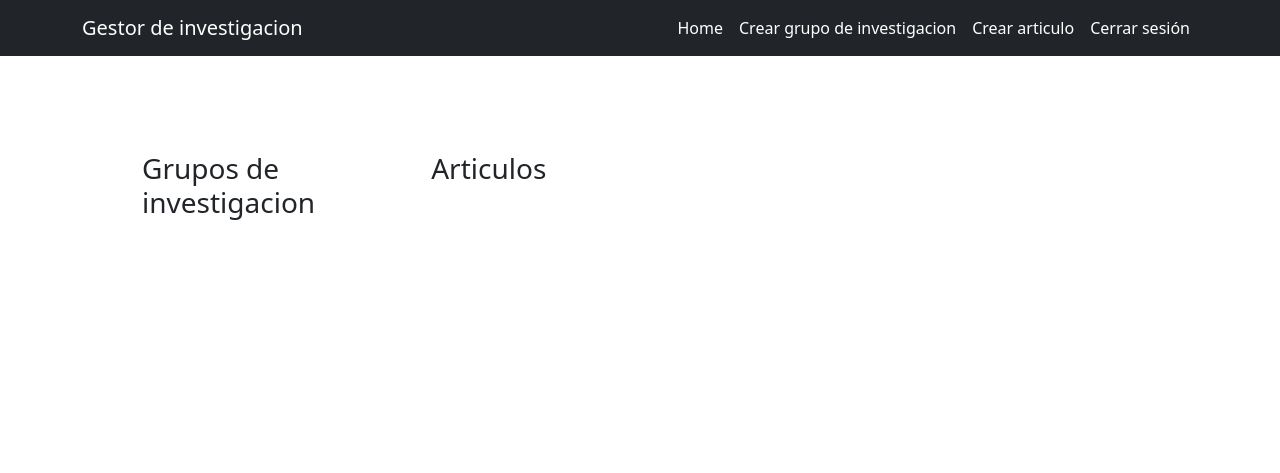
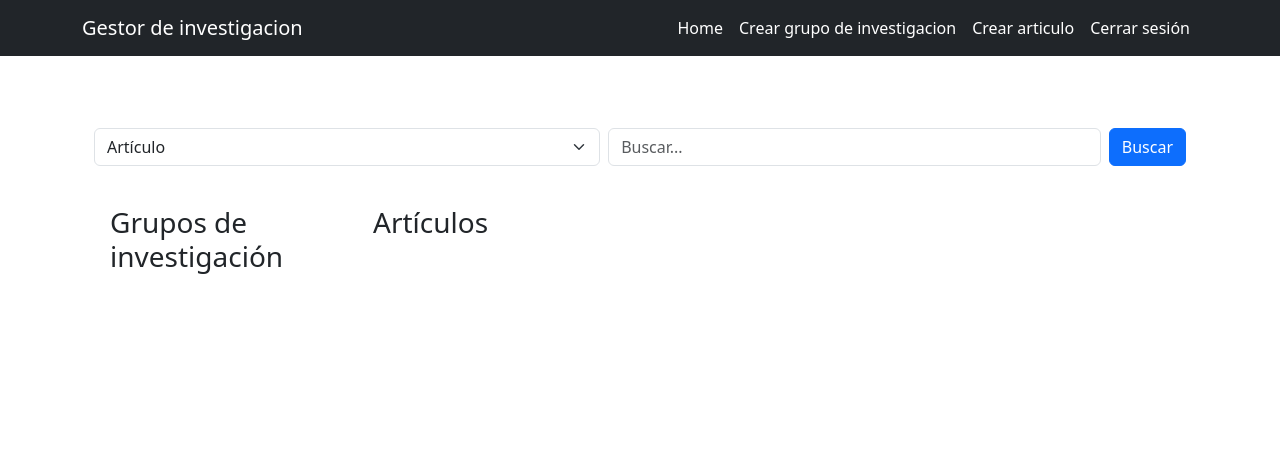
Before and after one commit to stevenbisbi/gestor-de-articulos, a Django app: page /home/ in a window 1280 px wide. Shown: the top 473 px of the page. Run offline with Django 5.2, Linux system fonts and the light colour scheme; the visitor is signed in with stand-in values (Sample User, id 1); data that the repository does not hold is empty.

Commit message:
search add

```diff
--- a/gestor/templates/create_article.html
+++ b/gestor/templates/create_article.html
@@ -2,7 +2,7 @@
 
 <main class="container">
     <div class="col-md-4 offset-md-4">
-      <form action="" method="POST" class="card card-body mt-5">
+      <form id="article-form" action="" method="POST" class="card card-body mt-5">
         <h1>Crear Articulo</h1>
         {% csrf_token %} {{form}}
 
--- a/gestor/templates/home.html
+++ b/gestor/templates/home.html
@@ -1,63 +1,69 @@
-{% extends 'layouts/base.html' %} {% block content %}
+{% extends 'layouts/base.html' %}
 
-<main class="container d-flex">
-  <aside class="px-5">
+{% block content %}
+<main class="container my-4">
+  <!-- Formulario de búsqueda -->
+  <form method="GET" action="{% url 'home' %}" class="d-flex mb-4">
+    <select name="search_by" class="form-select me-2">
+      <option value="titulo">Artículo</option>
+      <option value="autor">Autor</option>
+      <option value="palabras_clave">Palabras clave</option>
+      <option value="tipo">Tipo</option>
+      <option value="ubicacion">Ubicación</option>
+    </select>
+    <input type="text" name="q" class="form-control me-2" placeholder="Buscar...">
+    <button type="submit" class="btn btn-primary">Buscar</button>
+  </form>
     <div class="row">
-      <h3 class="py-5">Grupos de investigacion </h3>
-      {{error}}
+        <!-- Barra lateral con grupos de investigación -->
+        <aside class="col-md-3">
+            <div class="px-3">
+                <h3 class="py-3">Grupos de investigación</h3>
+                {{ error }}
                 <ul class="list-group">
                     {% for group in groups %}
                     <a class="list-group-item" href="{% url 'group_detail' group.id %}">
                         <header class="d-flex justify-content-between">
-            <h6 >{{group.nombre|capfirst}}</h4>
+                            <h6>{{ group.nombre|capfirst }}</h6>
                         </header>
-          <p>{{group.linea}}</p>
-          <p>{{group.categoria}}</p>
+                        <p>{{ group.linea }}</p>
+                        <p>{{ group.categoria }}</p>
                     </a>
                     {% endfor %}
                 </ul>
             </div>
         </aside>
 
-    <article class="container">
-      {% if not group_id %}
-      <div class="">
-        <h3 class="py-5">Articulos </h3>
-        {{error}}
-        <ul class="">
+        <!-- Artículos -->
+        <article class="col-md-9">
+            <div>
+                <h3 class="py-3">Artículos</h3>
+                {{ error }}
+                <div class="row">
                     {% for article in articles %}
+                    <div class="col-md-4 mb-4">
+                        <div class="card h-100">
+                            <div class="card-body">
                                 <a href="{% url 'article' article.id %}">
-            <header >
-              <h4 >{{article.titulo|capfirst}}</h4>
-            </header>
-            <p>{{article.ubicacion}}</p>
-            <p class="fw-bold">{{article.id_autor}}</p>
+                                    <h4 class="card-title">{{ article.titulo|capfirst }}</h4>
+                                    <p class="card-text">{{ article.ubicacion }}</p>
+                                    <p class="fw-bold">{{ article.id_autor }}</p>
                                 </a>
+                            </div>
+                        </div>
+                    </div>
                     {% endfor %}
-        </ul>
                 </div>
-      {% else %}
+            </div>
+
+            {% if group_id %}
             <div>
-        <p>{{group_id.nombre}}</p>
-        <p>{{group_id.linea}}</p>
-        <p>{{group_id.categoria}}</p>
-      </div>
-      <div class="">
-        <h3 class="py-5">Articulos </h3>
-        {{error}}
-        <ul class="">
-          {% for article in articles %}
-          <a href="">
-            <header >
-              <h4 >{{article.titulo|capfirst}}</h4>
-            </header>
-            <p>{{article.ubicacion}}</p>
-            <p class="fw-bold">{{article.id_autor}}</p>
-          </a>
-          {% endfor %}
-        </ul>
+                <p>{{ group_id.nombre }}</p>
+                <p>{{ group_id.linea }}</p>
+                <p>{{ group_id.categoria }}</p>
             </div>
             {% endif %}
         </article>
+    </div>
 </main>
 {% endblock %}
--- a/gestor/urls.py
+++ b/gestor/urls.py
@@ -14,4 +14,5 @@ urlpatterns = [
     path('create_autor/', views.create_autor, name='crear_autor'),
     path('grupo/<int:group_id>/create_autor/', views.create_autor, name='create_autor'),
     path('article/<int:article_id>/', views.article, name='article'),
+    #path('type_article/', views.type_article, name='tipo articulo'),
 ]
--- a/gestor/views.py
+++ b/gestor/views.py
@@ -17,8 +17,24 @@ def gestor(request):
 @login_required
 def home(request):
     try:
+        search_by = request.GET.get('search_by')
+        query = request.GET.get('q')
+
         groups = Group_Invest.objects.all()
         articles = Articulo.objects.all()
+
+        if query:
+            if search_by == 'titulo':
+                articles = articles.filter(titulo__icontains=query)
+            elif search_by == 'autor':
+                articles = articles.filter(id_autor__nombre__icontains=query).capitalize()
+            elif search_by == 'palabras_clave':
+                articles = articles.filter(palabras_clave__icontains=query)
+            elif search_by == 'tipo':
+                articles = articles.filter(id_tipo__tipo__icontains=query)
+            elif search_by == 'ubicacion':
+                articles = articles.filter(ubicacion__icontains=query)
+
         return render(request, 'home.html', {'groups': groups, 'articles': articles})
     except Exception as e:
         return render(request, 'home.html', {'error': f'Error al recuperar datos: {str(e)}'})
@@ -99,6 +115,7 @@ def update_acta_congreso(request, pk):
         form = ActaCongresoForm(instance=acta_congreso)
     return render(request, 'update_acta_congreso.html', {'form': form})
 
+
 @login_required
 def create_article(request):
     if request.method == 'POST':
@@ -137,9 +154,11 @@ def calcular_edad(fecha_nacimiento):
 def group_detail(request, group_id):
     group = get_object_or_404(Group_Invest, id=group_id)
     articles = Articulo.objects.filter(id_autor__id_grupo=group)  # Si tienes relación con artículos
+    autor = Autor.objects.filter(id_grupo=group_id)
     context = {
         'group': group,
         'articles': articles,
+        'autor': autor
     }
     return render(request, 'group_detail.html', context)
 
```
Also changed, not shown: gestor/templates/article.html (+9 -0 lines), gestor/templates/group_detail.html (+8 -0 lines), index.html (added, +67 -0 lines). Lines whose indentation alone changed are shown as unchanged.
